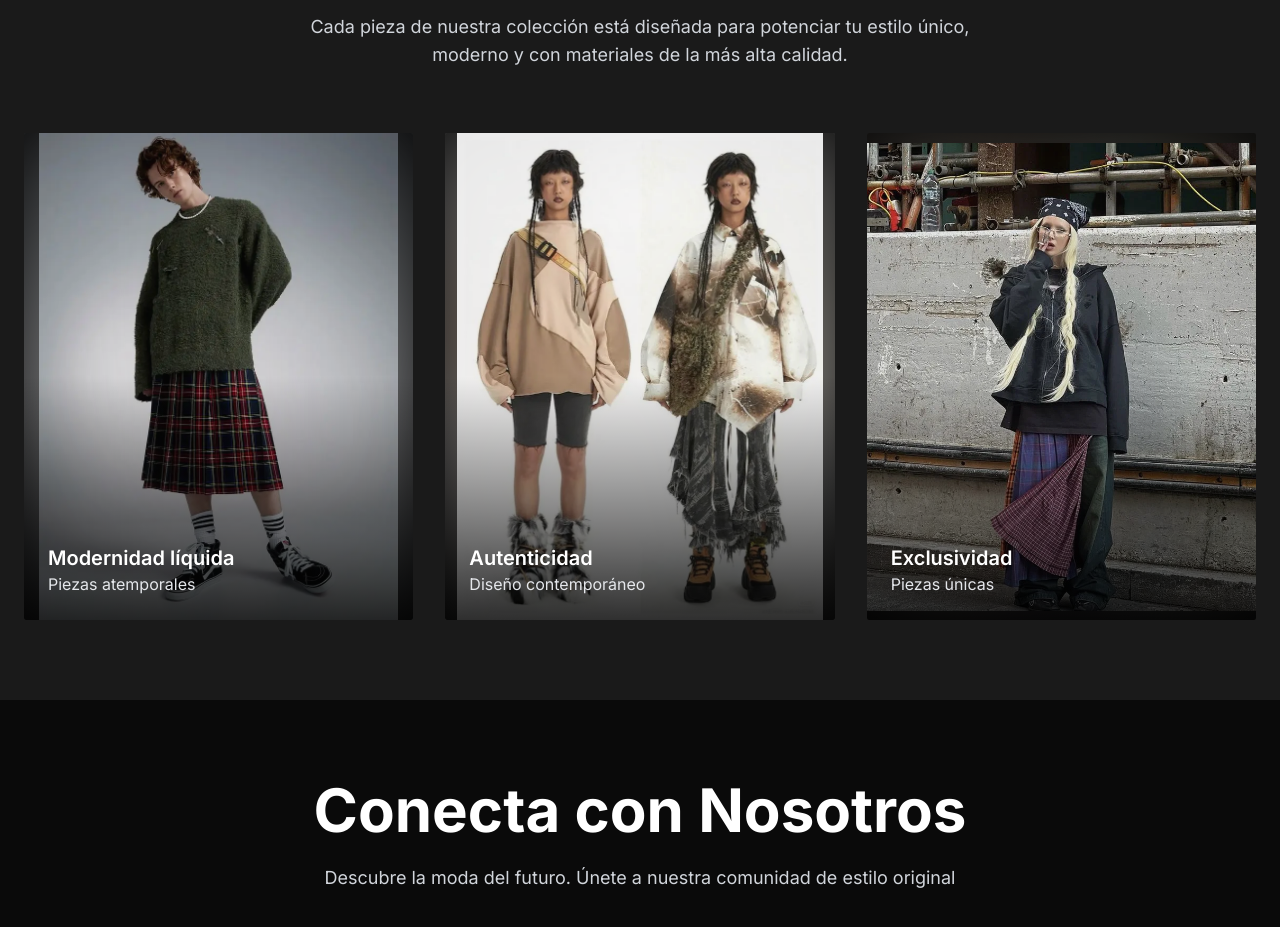
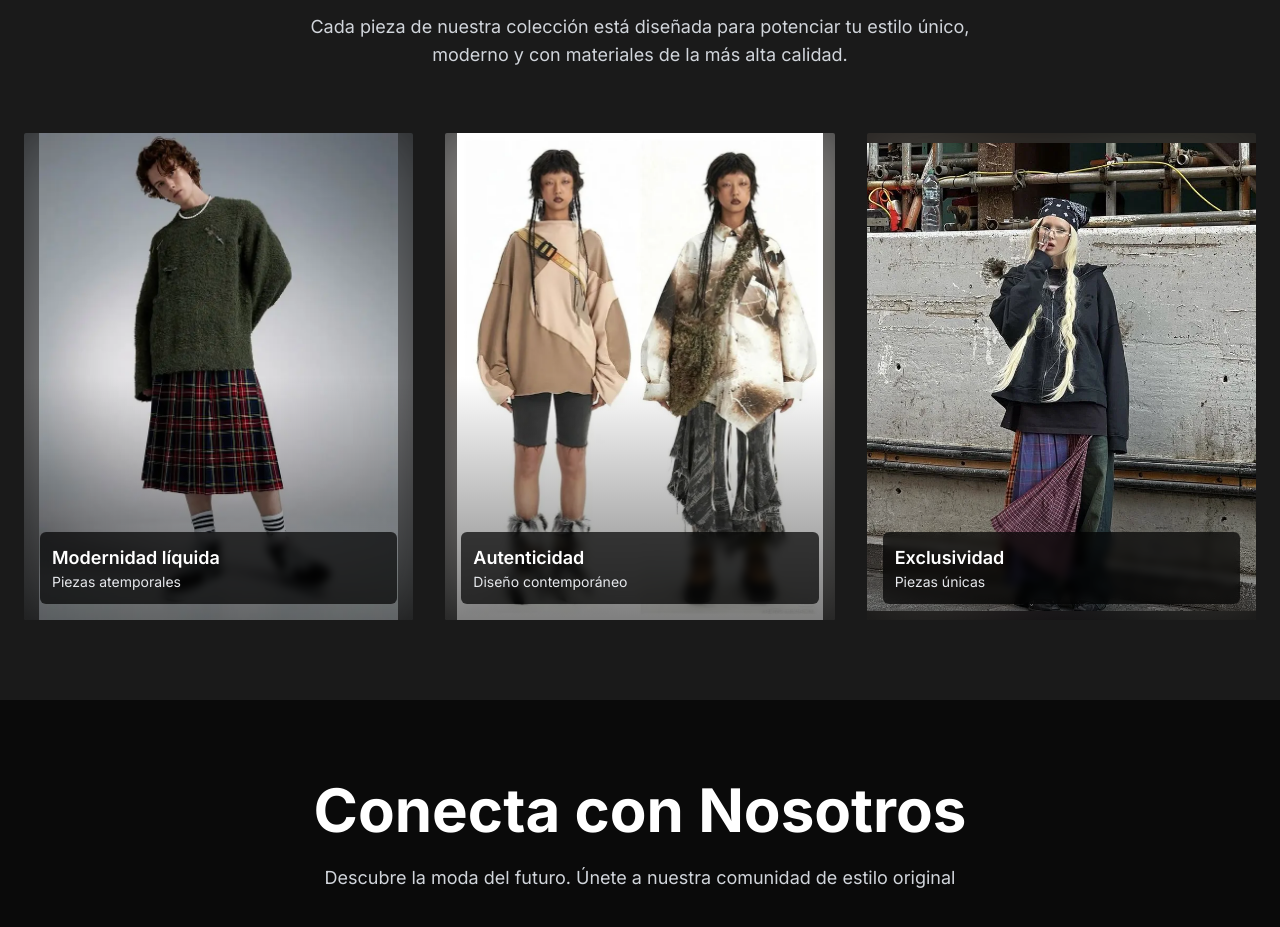
Before and after one commit to noomesk/Endmoda, a Next.js app: page / in a window 1280 px wide. Shown: the part 3380-4307 px from the top of the page. Built offline with nearby package versions, Linux system fonts and the light colour scheme.

Commit message:
Hover y efecto de vidrio en la descripción de colección premium

```diff
--- a/app/page.js
+++ b/app/page.js
@@ -20,7 +20,7 @@ export default function Home() {
         <ProductGrid />
       </section>
 
-      {/* Collection Section */}
+      {/* Collection Section - VERSIÓN LIMPIA Y LEGIBLE */}
       <section id="coleccion" className="py-20 bg-luxury-gray">
         <div className="container mx-auto px-6">
           <div className="text-center mb-16">
@@ -33,7 +33,7 @@ export default function Home() {
           </div>
 
           <div className="grid grid-cols-1 md:grid-cols-3 gap-8">
-            {/* --- PRIMERA IMAGEN CON VIÑETEADO --- */}
+            {/* --- PRIMERA IMAGEN --- */}
             <div className="group cursor-pointer">
               <div className="relative overflow-hidden rounded-sm aspect-[4/5] bg-luxury-gray">
                 {/* Capa 1: Fondo desenfocado */}
@@ -46,25 +46,22 @@ export default function Home() {
                   src="/images/modernidad-liquida.webp"
                   alt="Modernidad líquida - Piezas atemporales"
                   fill
-                  className="relative z-10 object-contain opacity-90 group-hover:opacity-100 transition-opacity duration-300"
+                  className="relative z-10 object-contain transition-all duration-300 group-hover:scale-105"
                 />
-                {/* Capa 3: VIÑETEADO para suavizar bordes */}
-                <div
-                  className="absolute inset-0 z-15 pointer-events-none"
-                  style={{
-                    background: 'radial-gradient(ellipse at center, transparent 50%, rgba(0, 0, 0, 0.6) 100%)'
-                  }}
-                />
-                {/* Capa 4: Gradiente para el texto */}
-                <div className="absolute inset-0 z-20 bg-gradient-to-t from-black/80 via-transparent to-transparent"></div>
-                <div className="absolute bottom-6 left-6 z-30">
-                  <h3 className="text-white text-xl font-semibold">Modernidad líquida</h3>
-                  <p className="text-gray-200">Piezas atemporales</p>
+                {/* Capa 3: Gradiente sutil para el texto */}
+                <div className="absolute inset-0 z-20 bg-gradient-to-t from-black/50 via-transparent to-transparent"></div>
+
+                {/* Capa 4: CAJA DE TEXTO LEGIBLE */}
+                <div className="absolute bottom-4 left-4 right-4 z-30">
+                  <div className="bg-black/70 backdrop-blur-sm p-3 rounded-md">
+                    <h3 className="text-white text-lg font-semibold">Modernidad líquida</h3>
+                    <p className="text-gray-200 text-sm">Piezas atemporales</p>
+                  </div>
                 </div>
               </div>
             </div>
 
-            {/* --- SEGUNDA IMAGEN CON VIÑETEADO --- */}
+            {/* --- SEGUNDA IMAGEN --- */}
             <div className="group cursor-pointer">
               <div className="relative overflow-hidden rounded-sm aspect-[4/5] bg-luxury-gray">
                 <div
@@ -75,24 +72,20 @@ export default function Home() {
                   src="/images/autenticidad.webp"
                   alt="Autenticidad - Diseño contemporáneo"
                   fill
-                  className="relative z-10 object-contain opacity-90 group-hover:opacity-100 transition-opacity duration-300"
+                  className="relative z-10 object-contain transition-all duration-300 group-hover:scale-105"
                 />
-                {/* Capa 3: VIÑETEADO para suavizar bordes */}
-                <div
-                  className="absolute inset-0 z-15 pointer-events-none"
-                  style={{
-                    background: 'radial-gradient(ellipse at center, transparent 50%, rgba(0, 0, 0, 0.6) 100%)'
-                  }}
-                />
-                <div className="absolute inset-0 z-20 bg-gradient-to-t from-black/80 via-transparent to-transparent"></div>
-                <div className="absolute bottom-6 left-6 z-30">
-                  <h3 className="text-white text-xl font-semibold">Autenticidad</h3>
-                  <p className="text-gray-200">Diseño contemporáneo</p>
+                <div className="absolute inset-0 z-20 bg-gradient-to-t from-black/50 via-transparent to-transparent"></div>
+
+                <div className="absolute bottom-4 left-4 right-4 z-30">
+                  <div className="bg-black/70 backdrop-blur-sm p-3 rounded-md">
+                    <h3 className="text-white text-lg font-semibold">Autenticidad</h3>
+                    <p className="text-gray-200 text-sm">Diseño contemporáneo</p>
+                  </div>
                 </div>
               </div>
             </div>
 
-            {/* --- TERCERA IMAGEN CON VIÑETEADO --- */}
+            {/* --- TERCERA IMAGEN --- */}
             <div className="group cursor-pointer">
               <div className="relative overflow-hidden rounded-sm aspect-[4/5] bg-luxury-gray">
                 <div
@@ -103,19 +96,15 @@ export default function Home() {
                   src="/images/exclusividad.webp"
                   alt="Exclusividad - Piezas únicas"
                   fill
-                  className="relative z-10 object-contain opacity-90 group-hover:opacity-100 transition-opacity duration-300"
+                  className="relative z-10 object-contain transition-all duration-300 group-hover:scale-105"
                 />
-                {/* Capa 3: VIÑETEADO para suavizar bordes */}
-                <div
-                  className="absolute inset-0 z-15 pointer-events-none"
-                  style={{
-                    background: 'radial-gradient(ellipse at center, transparent 50%, rgba(0, 0, 0, 0.6) 100%)'
-                  }}
-                />
-                <div className="absolute inset-0 z-20 bg-gradient-to-t from-black/80 via-transparent to-transparent"></div>
-                <div className="absolute bottom-6 left-6 z-30">
-                  <h3 className="text-white text-xl font-semibold">Exclusividad</h3>
-                  <p className="text-gray-200">Piezas únicas</p>
+                <div className="absolute inset-0 z-20 bg-gradient-to-t from-black/50 via-transparent to-transparent"></div>
+
+                <div className="absolute bottom-4 left-4 right-4 z-30">
+                  <div className="bg-black/70 backdrop-blur-sm p-3 rounded-md">
+                    <h3 className="text-white text-lg font-semibold">Exclusividad</h3>
+                    <p className="text-gray-200 text-sm">Piezas únicas</p>
+                  </div>
                 </div>
               </div>
             </div>
--- a/public/data/products.json
+++ b/public/data/products.json
@@ -9,7 +9,7 @@
     "id": 2,
     "name": "Pantalón de Corte Clásico",
     "price": 120.00,
-    "image": "/images/l.webp"
+    "image": "/images/mm.webp"
   },
   {
     "id": 3,
```
